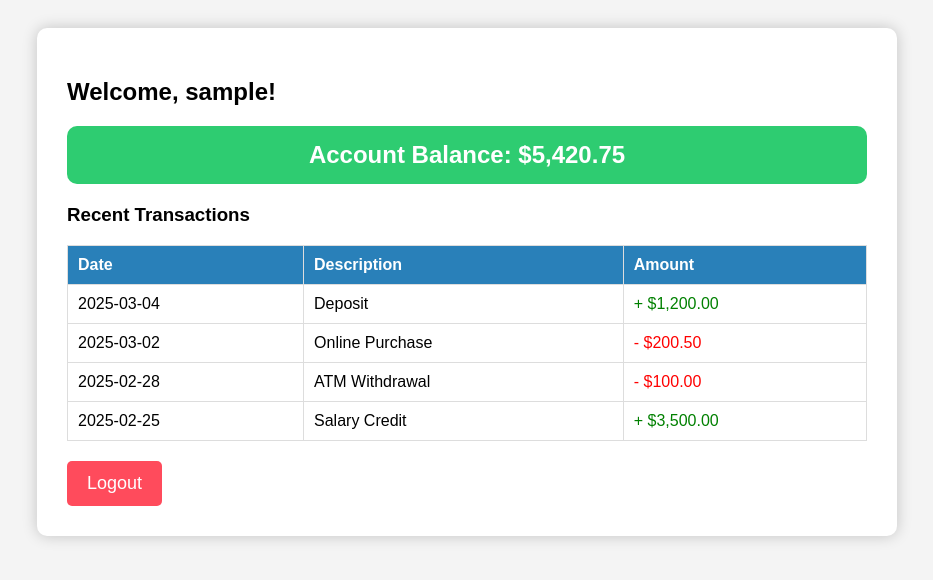
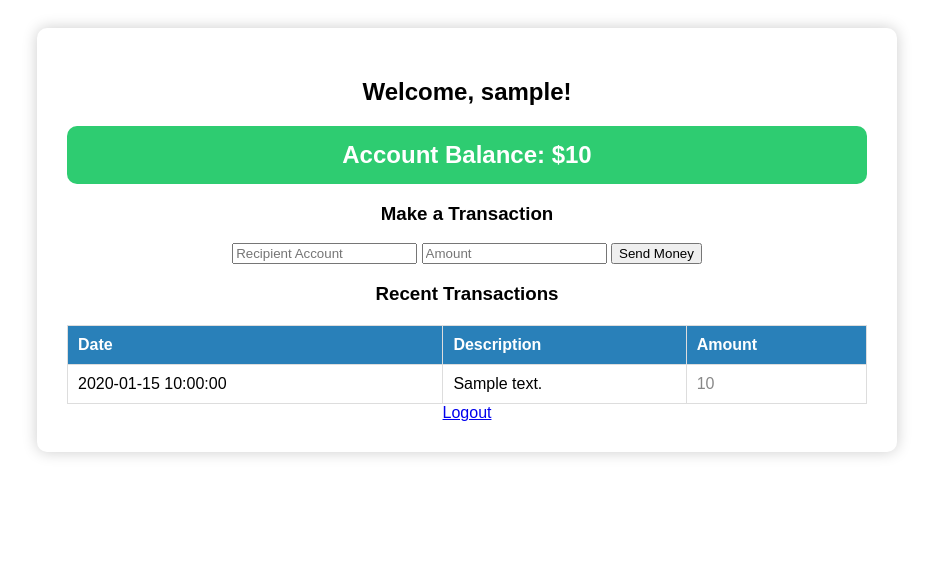
Before and after one commit to DanielleAlperov/XCdemoapp, a Flask app: template templates/dashboard.html in a window 1280 px wide. Shown: the top 580 px of the page, without its empty margins (173-1106 px from the left). Run offline with Flask 3, Linux system fonts and the light colour scheme; the template is opened without the code that fills it: most values are stand-ins (such as "Sample title", 1, 10 or a date in 2020).

Commit message:
Your commit message describing the changes

```diff
--- a/app.py
+++ b/app.py
@@ -1,5 +1,6 @@
 from flask import Flask, render_template, request, redirect, url_for, session, jsonify
 import random
+from datetime import datetime
 
 app = Flask(__name__)
 app.secret_key = 'your_secret_key'  # Change this to a secure random key
@@ -23,22 +24,67 @@ def login():
 
         if username in users and users[username] == password:
             session['username'] = username
+            session['balance'] = 5420.75  # Initial fake balance
+            session['transactions'] = [  # Initial transactions
+                {"date": "2025-03-04", "description": "Deposit", "amount": "+ $1,200.00", "color": "green"},
+                {"date": "2025-03-02", "description": "Online Purchase", "amount": "- $200.50", "color": "red"},
+                {"date": "2025-02-28", "description": "ATM Withdrawal", "amount": "- $100.00", "color": "red"},
+                {"date": "2025-02-25", "description": "Salary Credit", "amount": "+ $3,500.00", "color": "green"}
+            ]
             return redirect(url_for('dashboard'))
         else:
             return "Invalid credentials. Try again!"
 
     return render_template('login.html')
 
-@app.route('/dashboard')
+@app.route('/dashboard', methods=['GET'])
 def dashboard():
     if 'username' in session:
-        return render_template('dashboard.html', username=session['username'])
+        return render_template(
+            'dashboard.html',
+            username=session['username'],
+            balance=session['balance'],
+            transactions=session.get('transactions', [])
+        )
     return redirect(url_for('login'))
+
+@app.route('/make_transaction', methods=['POST'])
+def make_transaction():
+    if 'username' not in session:
+        return jsonify({"error": "Unauthorized"}), 403
+
+    recipient = request.form['recipient']
+    amount = float(request.form['amount'])
+
+    if amount > session['balance']:
+        return jsonify({"error": "Insufficient funds!"}), 400  # Return JSON error
+
+    # Deduct from balance
+    session['balance'] -= amount
+
+    # Fake transaction entry
+    new_transaction = {
+        "date": datetime.now().strftime("%Y-%m-%d"),
+        "description": f"Transfer to {recipient}",
+        "amount": f"- ${amount:.2f}",
+        "color": "red"
+    }
+
+    # Append to session transactions
+    session['transactions'].insert(0, new_transaction)
+
+    return jsonify({
+        "success": True,
+        "new_balance": session['balance'],
+        "transaction": new_transaction
+    })
 
 @app.route('/logout')
 def logout():
     session.clear()  # Clears all session data
     return redirect(url_for('login'))
+
+# ====== API ROUTES ====== #
 
 def generate_fake_credit_card():
     bin_prefixes = {
@@ -50,8 +96,10 @@ def generate_fake_credit_card():
     card_type = random.choice(list(bin_prefixes.keys()))
     prefix = bin_prefixes[card_type]
     length = 16 if card_type != "Amex" else 15
+
     while len(prefix) < length - 1:
         prefix += str(random.randint(0, 9))
+
     def luhn_checksum(card_number):
         digits = [int(d) for d in card_number]
         for i in range(len(digits) - 2, -1, -2):
@@ -59,6 +107,7 @@ def generate_fake_credit_card():
             if digits[i] > 9:
                 digits[i] -= 9
         return (10 - sum(digits) % 10) % 10
+
     checksum = luhn_checksum(prefix + "0")
     return prefix + str(checksum)
 
--- a/templates/dashboard.html
+++ b/templates/dashboard.html
@@ -6,99 +6,135 @@
     <title>Banking Dashboard</title>
     <link rel="icon" href="{{ url_for('static', filename='f5-icon.png') }}">
     <style>
-        body {
-            font-family: Arial, sans-serif;
-            background-color: #f4f4f4;
-            text-align: center;
-            padding: 20px;
+        body { font-family: Arial, sans-serif; text-align: center; padding: 20px; }
+        .container { max-width: 800px; margin: auto; padding: 30px; border-radius: 10px; box-shadow: 0px 0px 15px rgba(0, 0, 0, 0.2); }
+        .balance-card { background: #2ecc71; color: white; padding: 15px; border-radius: 10px; font-size: 24px; font-weight: bold; }
+        .transactions { width: 100%; border-collapse: collapse; margin-top: 20px; }
+        .transactions th, .transactions td { border: 1px solid #ddd; padding: 10px; text-align: left; }
+        .transactions th { background-color: #2980b9; color: white; }
+
+        /* Loading Spinner */
+        .loading-spinner {
+            display: none;
+            border: 4px solid rgba(0, 0, 0, 0.1);
+            border-left-color: #3498db;
+            border-radius: 50%;
+            width: 30px;
+            height: 30px;
+            animation: spin 1s linear infinite;
+            margin: 10px auto;
         }
-        .container {
-            max-width: 800px;
-            background: white;
-            padding: 30px;
-            margin: auto;
-            border-radius: 10px;
-            box-shadow: 0px 0px 15px rgba(0, 0, 0, 0.2);
-            text-align: left;
+        @keyframes spin { 100% { transform: rotate(360deg); } }
+
+        /* Transaction Messages */
+        .message {
+            display: none;
+            font-size: 16px;
+            margin-top: 10px;
+            padding: 10px;
+            border-radius: 5px;
+            font-weight: bold;
         }
-        .balance-card {
-            background: #2ecc71;
-            color: white;
-            padding: 15px;
-            border-radius: 10px;
-            text-align: center;
-            font-size: 24px;
-            font-weight: bold;
-            margin-bottom: 20px;
-        }
-        .transactions {
-            width: 100%;
-            border-collapse: collapse;
-        }
-        .transactions th, .transactions td {
-            border: 1px solid #ddd;
-            padding: 10px;
-            text-align: left;
-        }
-        .transactions th {
-            background-color: #2980b9;
-            color: white;
-        }
-        .logout-btn {
-            background-color: #ff4b5c;
-            color: white;
-            padding: 12px 20px;
-            border: none;
-            border-radius: 5px;
-            text-decoration: none;
-            font-size: 18px;
-            cursor: pointer;
-            display: inline-block;
-            margin-top: 20px;
-        }
-        .logout-btn:hover {
-            background-color: #d63031;
-        }
+        .message.success { background-color: #2ecc71; color: white; }
+        .message.error { background-color: #e74c3c; color: white; }
     </style>
 </head>
 <body>
     <div class="container">
         <h2>Welcome, {{ username }}!</h2>
+        <div class="balance-card">Account Balance: $<span id="balance">{{ balance }}</span></div>
 
-        <div class="balance-card">
-            Account Balance: $5,420.75
-        </div>
+        <h3>Make a Transaction</h3>
+        <form id="transaction-form">
+            <input type="text" id="recipient" name="recipient" placeholder="Recipient Account" required>
+            <input type="number" id="amount" name="amount" placeholder="Amount" step="0.01" required>
+            <button type="submit">Send Money</button>
+        </form>
+
+        <!-- Loading Spinner -->
+        <div id="loading" class="loading-spinner"></div>
 
         <h3>Recent Transactions</h3>
         <table class="transactions">
+            <thead>
                 <tr>
                     <th>Date</th>
                     <th>Description</th>
                     <th>Amount</th>
                 </tr>
+            </thead>
+            <tbody id="transaction-table">
+                {% for transaction in transactions %}
                 <tr>
-                <td>2025-03-04</td>
-                <td>Deposit</td>
-                <td style="color:green;">+ $1,200.00</td>
+                    <td>{{ transaction.date }}</td>
+                    <td>{{ transaction.description }}</td>
+                    <td style="color:{{ transaction.color }};">{{ transaction.amount }}</td>
                 </tr>
-            <tr>
-                <td>2025-03-02</td>
-                <td>Online Purchase</td>
-                <td style="color:red;">- $200.50</td>
-            </tr>
-            <tr>
-                <td>2025-02-28</td>
-                <td>ATM Withdrawal</td>
-                <td style="color:red;">- $100.00</td>
-            </tr>
-            <tr>
-                <td>2025-02-25</td>
-                <td>Salary Credit</td>
-                <td style="color:green;">+ $3,500.00</td>
-            </tr>
+                {% endfor %}
+            </tbody>
         </table>
 
-        <a href="{{ url_for('logout') }}" class="logout-btn">Logout</a>
+        <a href="{{ url_for('logout') }}">Logout</a>
+
+        <!-- Transaction Message Display (Success/Error) -->
+        <div id="transaction-message" class="message"></div>
     </div>
+
+    <script>
+        // Function to display messages below the Logout button
+        function showMessage(message, type) {
+            let messageBox = document.getElementById("transaction-message");
+            messageBox.innerText = message;
+            messageBox.className = `message ${type}`;
+            messageBox.style.display = "block";
+
+            // Hide message after 3 seconds
+            setTimeout(() => { messageBox.style.display = "none"; }, 3000);
+        }
+
+        // Handle transaction form submission
+        document.getElementById("transaction-form").addEventListener("submit", function(event) {
+            event.preventDefault(); // Prevent page reload
+
+            let formData = new FormData(this);
+            let loadingSpinner = document.getElementById("loading");
+            loadingSpinner.style.display = "block"; // Show loading spinner
+
+            fetch("{{ url_for('make_transaction') }}", {
+                method: "POST",
+                body: formData
+            })
+            .then(response => response.json())
+            .then(data => {
+                loadingSpinner.style.display = "none"; // Hide loading spinner
+
+                if (data.error) {
+                    showMessage(data.error, "error"); // Show error message
+                } else {
+                    showMessage("Transaction successful!", "success"); // Show success message
+
+                    // Update balance dynamically
+                    document.getElementById("balance").innerText = data.new_balance.toFixed(2);
+
+                    // Add new transaction dynamically
+                    let transactionTable = document.getElementById("transaction-table");
+                    let newRow = transactionTable.insertRow(0);
+                    newRow.innerHTML = `
+                        <td>${data.transaction.date}</td>
+                        <td>${data.transaction.description}</td>
+                        <td style="color:red;">${data.transaction.amount}</td>
+                    `;
+
+                    // Clear form fields
+                    document.getElementById("transaction-form").reset();
+                }
+            })
+            .catch(error => {
+                console.error("Error:", error);
+                loadingSpinner.style.display = "none"; // Hide spinner on error
+                showMessage("Something went wrong!", "error");
+            });
+        });
+    </script>
 </body>
 </html>
```
Also changed, not shown: generate_traffic.py (deleted, +0 -48 lines), 1 other file. Lines whose indentation alone changed are shown as unchanged.
